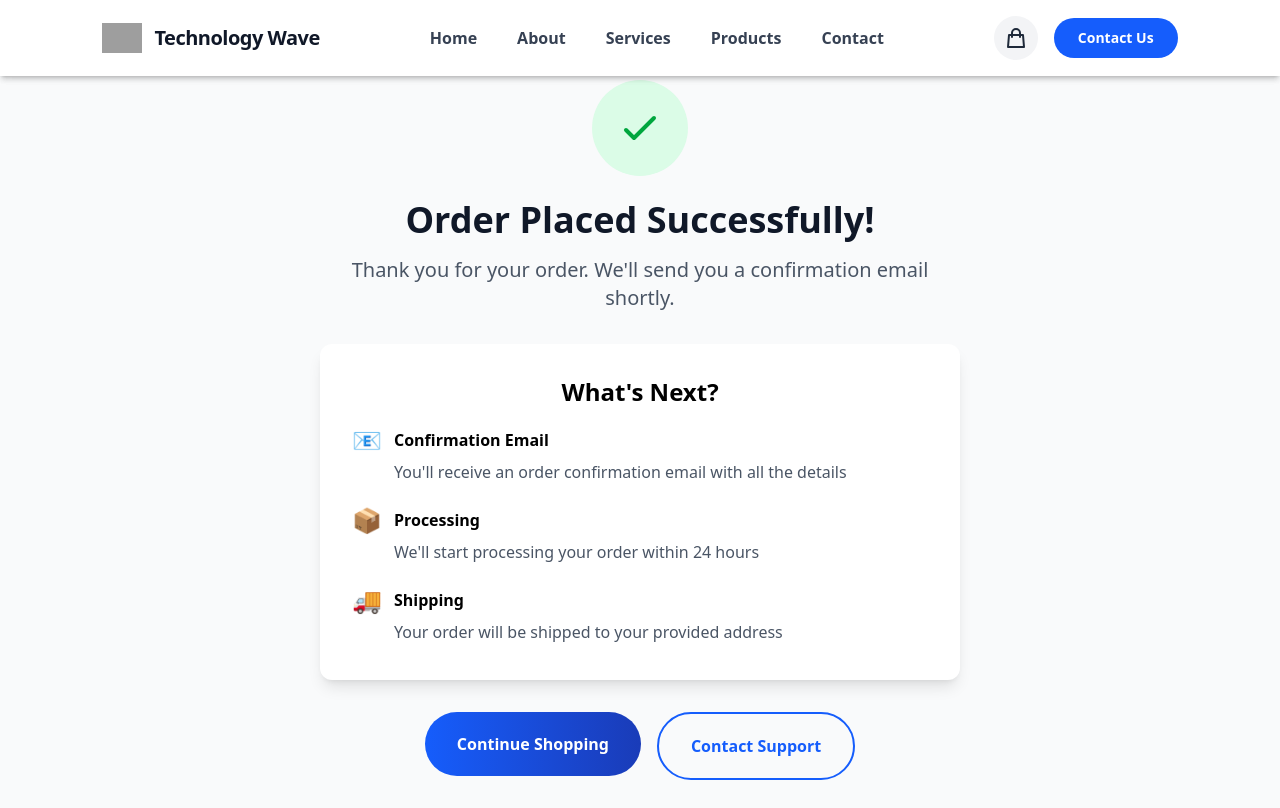
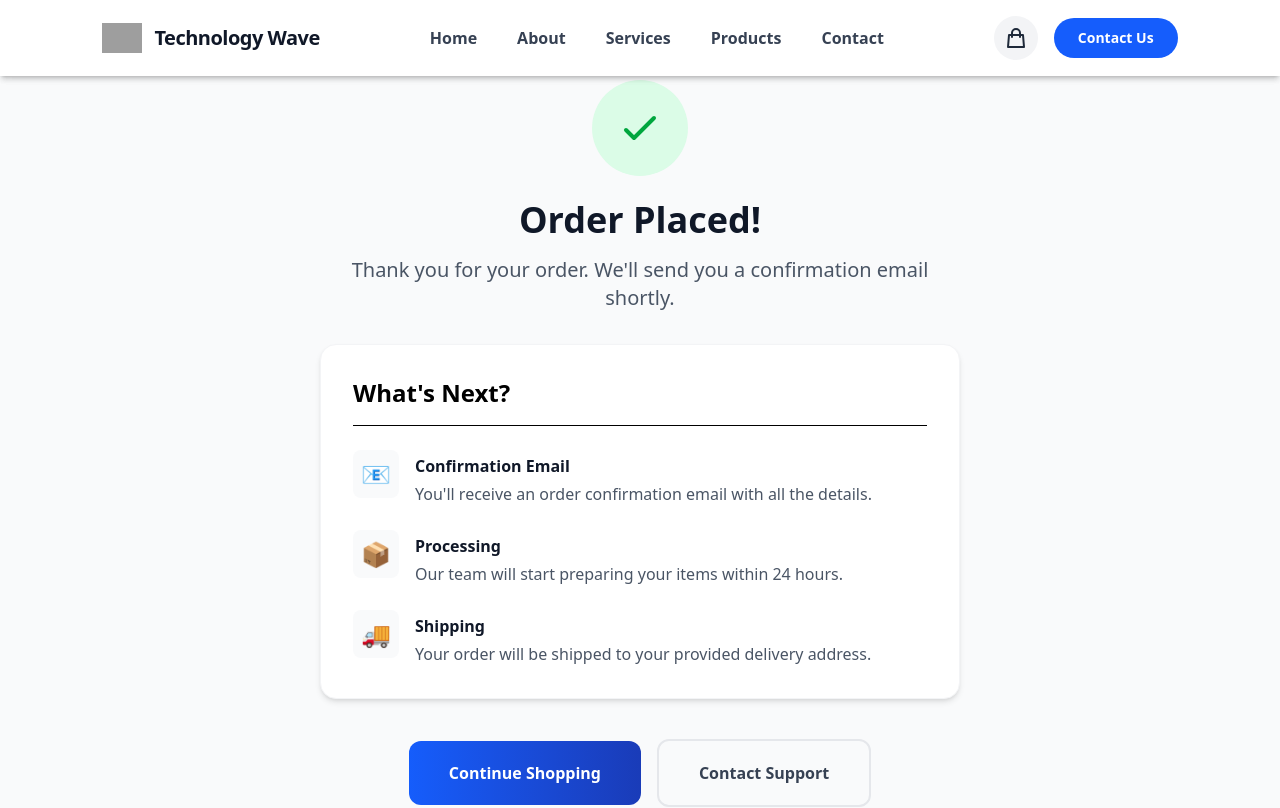
Before and after one commit to ahmedmoheeb24/technology-wave, a Next.js app in the folder client/: page /order-confirmation in a window 1280 px wide. Shown: the top 808 px of the page. Built offline with nearby package versions, Linux system fonts and the light colour scheme; grey boxes are pictures that could not be loaded; a web font is replaced by a local one.

Commit message:
updated order management

```diff
--- a/client/app/order-confirmation/page.jsx
+++ b/client/app/order-confirmation/page.jsx
@@ -13,64 +13,65 @@ function OrderConfirmationContent() {
     <>
       <Navbar />
 
-      <div className="max-w-2xl mx-auto px-4 py-20 text-center">
+      <div className="max-w-2xl mx-auto px-4 py-12 sm:py-20 text-center">
         {/* Success Icon */}
-        <div className="w-24 h-24 bg-green-100 rounded-full mx-auto mb-6 flex items-center justify-center">
-          <svg className="w-12 h-12 text-green-600" fill="none" stroke="currentColor" viewBox="0 0 24 24">
+        <div className="w-20 h-20 sm:w-24 sm:h-24 bg-green-100 rounded-full mx-auto mb-6 flex items-center justify-center">
+          <svg className="w-10 h-10 sm:w-12 sm:h-12 text-green-600" fill="none" stroke="currentColor" viewBox="0 0 24 24">
             <path strokeLinecap="round" strokeLinejoin="round" strokeWidth={2} d="M5 13l4 4L19 7" />
           </svg>
         </div>
 
-        <h1 className="text-4xl font-black text-gray-900 mb-4">Order Placed Successfully!</h1>
-        <p className="text-xl text-gray-600 mb-8">
+        <h1 className="text-3xl sm:text-4xl font-black text-gray-900 mb-4">Order Placed!</h1>
+        <p className="text-lg sm:text-xl text-gray-600 mb-8 px-2">
           Thank you for your order. We'll send you a confirmation email shortly.
         </p>
 
         {orderNumber && (
-          <div className="bg-blue-50 border-2 border-blue-200 rounded-xl p-6 mb-8">
-            <p className="text-sm text-gray-600 mb-2">Your Order Number</p>
-            <p className="text-2xl font-bold text-blue-600 font-mono">{orderNumber}</p>
-            <p className="text-sm text-gray-600 mt-4">
+          <div className="bg-blue-50 border-2 border-blue-100 rounded-2xl p-6 mb-8 shadow-sm">
+            <p className="text-xs uppercase tracking-wider text-blue-500 font-bold mb-2">Your Order Number</p>
+            <p className="text-2xl sm:text-3xl font-bold text-blue-700 font-mono break-all">{orderNumber}</p>
+            <p className="text-sm text-gray-500 mt-4">
               Save this number to track your order
             </p>
           </div>
         )}
 
-        <div className="bg-white rounded-xl p-8 shadow-lg mb-8">
-          <h2 className="text-2xl font-bold mb-4">What's Next?</h2>
-          <ul className="text-left space-y-4">
-            <li className="flex items-start gap-3">
-              <span className="text-2xl">📧</span>
+        <div className="bg-white rounded-2xl p-6 sm:p-8 shadow-md mb-10 border border-gray-100">
+          <h2 className="text-2xl font-bold mb-6 text-left border-b pb-4">What's Next?</h2>
+          <ul className="text-left space-y-6">
+            <li className="flex items-start gap-4">
+              <span className="text-2xl bg-gray-50 p-2 rounded-lg">📧</span>
               <div>
-                <h3 className="font-bold">Confirmation Email</h3>
-                <p className="text-gray-600">You'll receive an order confirmation email with all the details</p>
+                <h3 className="font-bold text-gray-900">Confirmation Email</h3>
+                <p className="text-gray-600 text-sm sm:text-base">You'll receive an order confirmation email with all the details.</p>
               </div>
             </li>
-            <li className="flex items-start gap-3">
-              <span className="text-2xl">📦</span>
+            <li className="flex items-start gap-4">
+              <span className="text-2xl bg-gray-50 p-2 rounded-lg">📦</span>
               <div>
-                <h3 className="font-bold">Processing</h3>
-                <p className="text-gray-600">We'll start processing your order within 24 hours</p>
+                <h3 className="font-bold text-gray-900">Processing</h3>
+                <p className="text-gray-600 text-sm sm:text-base">Our team will start preparing your items within 24 hours.</p>
               </div>
             </li>
-            <li className="flex items-start gap-3">
-              <span className="text-2xl">🚚</span>
+            <li className="flex items-start gap-4">
+              <span className="text-2xl bg-gray-50 p-2 rounded-lg">🚚</span>
               <div>
-                <h3 className="font-bold">Shipping</h3>
-                <p className="text-gray-600">Your order will be shipped to your provided address</p>
+                <h3 className="font-bold text-gray-900">Shipping</h3>
+                <p className="text-gray-600 text-sm sm:text-base">Your order will be shipped to your provided delivery address.</p>
               </div>
             </li>
           </ul>
         </div>
 
-        <div className="flex gap-4 justify-center">
-          <Link href="/">
-            <button className="px-8 py-4 bg-gradient-to-r from-blue-600 to-blue-800 text-white font-bold rounded-full hover:shadow-xl transition-all">
+        {/* Improved Button UI: Stacked on Mobile, Row on Desktop */}
+        <div className="flex flex-col sm:flex-row gap-4 justify-center items-center">
+          <Link href="/" className="w-full sm:w-auto">
+            <button className="w-full sm:px-10 py-4 bg-gradient-to-r from-blue-600 to-blue-800 text-white font-bold rounded-xl hover:shadow-lg active:scale-95 transition-all duration-200 shadow-blue-200">
               Continue Shopping
             </button>
           </Link>
-          <Link href="/contact">
-            <button className="px-8 py-4 border-2 border-blue-600 text-blue-600 font-bold rounded-full hover:bg-blue-50 transition-all">
+          <Link href="/contact" className="w-full sm:w-auto">
+            <button className="w-full sm:px-10 py-4 border-2 border-gray-200 text-gray-700 font-bold rounded-xl hover:bg-gray-50 active:scale-95 transition-all duration-200">
               Contact Support
             </button>
           </Link>
@@ -87,7 +88,7 @@ export default function OrderConfirmation() {
         <div className="flex items-center justify-center min-h-screen">
           <div className="text-center">
             <div className="animate-spin rounded-full h-12 w-12 border-b-2 border-blue-600 mx-auto mb-4"></div>
-            <p className="text-gray-600">Loading...</p>
+            <p className="text-gray-600 font-medium">Loading your confirmation...</p>
           </div>
         </div>
       }>
--- a/client/app/products/page.jsx
+++ b/client/app/products/page.jsx
@@ -158,14 +158,21 @@ const ProductsPage = () => {
                   transition={{ duration: 0.3 }}
                   className="group"
                 >
-                  <Link href={`/products/${product.slug}`}>
-                    <div className="bg-white rounded-2xl overflow-hidden shadow-md hover:shadow-2xl transition-all duration-500 hover:-translate-y-2 border border-gray-200 hover:border-blue-300 cursor-pointer">
-                      {/* Product Image */}
-                      <div className="relative h-64 bg-gray-200 overflow-hidden">
-                        <div
-                          className="w-full h-full bg-cover bg-center transition-transform duration-500 group-hover:scale-110"
-                          style={{ backgroundImage: `url(${product.image})` }}
-                        />
+                  <Link href={`/products/${product.slug || product.id}`}>
+                    <div className="bg-white rounded-2xl overflow-hidden shadow-md hover:shadow-2xl transition-all duration-500 hover:-translate-y-2 border border-gray-200 hover:border-blue-300 cursor-pointer h-full flex flex-col">
+                      {/* Product Image - Fixed for Safety */}
+                      <div className="relative h-64 bg-gray-100 overflow-hidden flex items-center justify-center">
+                        {typeof product.image === 'string' && product.image.startsWith('http') ? (
+                          <div
+                            className="w-full h-full bg-cover bg-center transition-transform duration-500 group-hover:scale-110"
+                            style={{ backgroundImage: `url(${product.image})` }}
+                          />
+                        ) : (
+                          <div className="flex flex-col items-center text-gray-400">
+                            <span className="text-5xl">📦</span>
+                            <span className="text-xs mt-2 uppercase tracking-tighter">No Image</span>
+                          </div>
+                        )}
 
                         {/* Quick View Overlay */}
                         <div className="absolute inset-0 bg-black/50 opacity-0 group-hover:opacity-100 transition-opacity duration-300 flex items-center justify-center">
@@ -176,18 +183,18 @@ const ProductsPage = () => {
                       </div>
 
                       {/* Product Info */}
-                      <div className="p-5">
+                      <div className="p-5 flex-1 flex flex-col">
                         <p className="text-xs text-blue-600 font-semibold mb-2 uppercase tracking-wide">
                           {product.category}
                         </p>
-                        <h3 className="font-bold text-lg text-gray-900 mb-3 font-Ovo">
-                          {product.title}
+                        <h3 className="font-bold text-lg text-gray-900 mb-3 font-Ovo truncate">
+                          {/* Safety check for malformed titles */}
+                          {product.title && product.title.length > 100 ? "Product" : product.title}
                         </h3>
 
-                        {/* FIX: Added flex-wrap and responsive font sizing */}
-                        <div className="flex items-center justify-between flex-wrap gap-2">
+                        <div className="flex items-center justify-between flex-wrap gap-2 mt-auto">
                           <span className="text-xl sm:text-2xl font-bold text-blue-600">
-                            {product.price.startsWith('$') ? product.price : `$${product.price}`}
+                            {product.price && String(product.price).startsWith('$') ? product.price : `$${product.price}`}
                           </span>
                           <div className="bg-blue-600 hover:bg-blue-700 text-white p-2 rounded-full transition-colors duration-300 shrink-0">
                             <svg className="w-5 h-5" fill="none" stroke="currentColor" viewBox="0 0 24 24">
```
Also changed, not shown: client/app/admin/dashboard/orders/page.jsx (+118 -11 lines).
